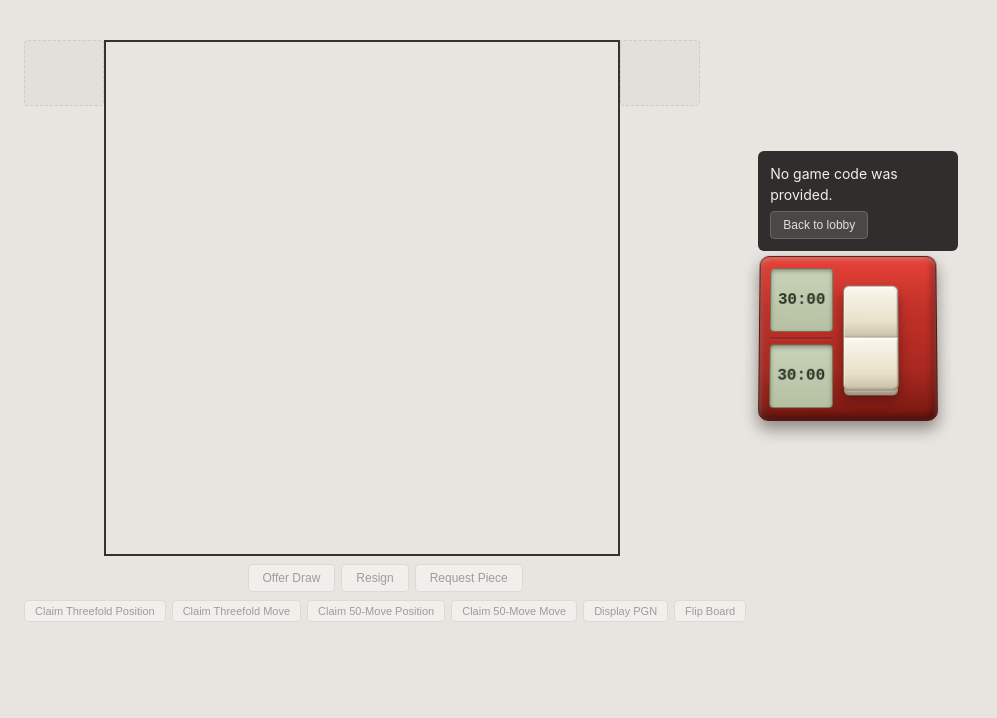
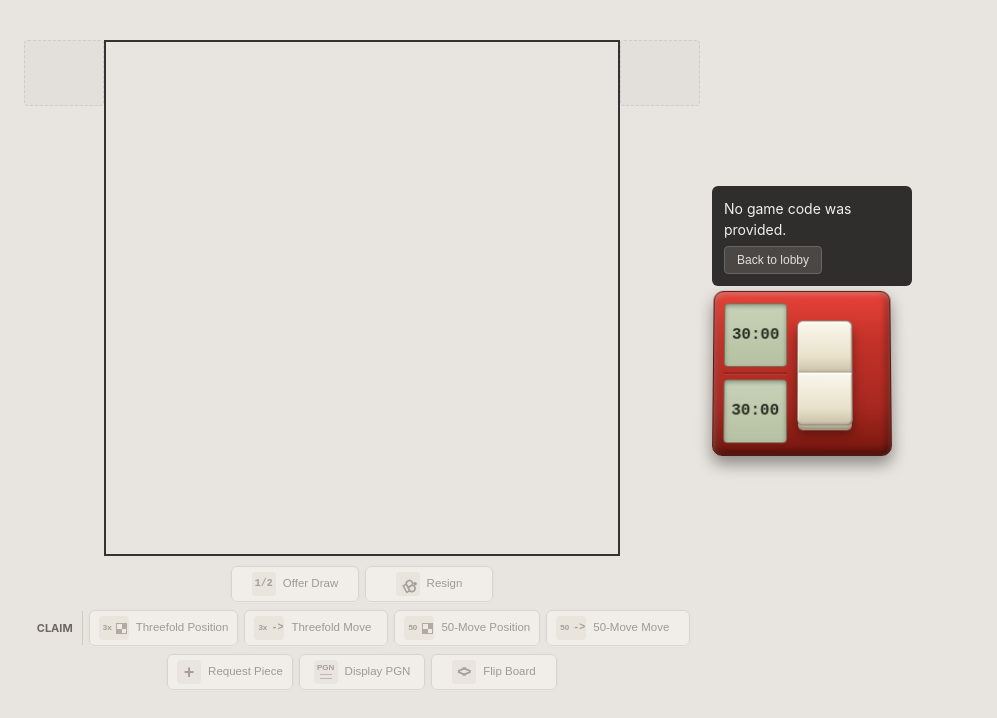
Before and after one commit to dlbbld/otb-chess, a website: page static/game.html in a window 1280 px wide. Shown: the whole page, without its empty margins (0-997 px from the left). Drawn offline with Linux system fonts and the light colour scheme; no server answers.

Commit message:
Polish claim controls

```diff
--- a/static/css/game.css
+++ b/static/css/game.css
@@ -524,14 +524,6 @@
   margin-bottom: 10px;
 }
 
-/* === Action Buttons (below the board) === */
-.action-buttons {
-  display: flex;
-  gap: 6px;
-  flex-wrap: wrap;
-  justify-content: center;
-}
-
 .action-btn {
   padding: 6px 14px;
   border: 1px solid #ccc;
@@ -551,16 +543,207 @@
   cursor: not-allowed;
 }
 
-.claim-buttons {
+/* === Board controls (below the board) === */
+.board-controls {
+  display: flex;
+  flex-direction: column;
+  gap: 6px;
+  max-width: 100%;
+}
+
+.control-row {
   display: flex;
   gap: 6px;
   flex-wrap: wrap;
   justify-content: center;
+  align-items: center;
 }
 
-.small-btn {
+.game-actions {
+  padding-top: 2px;
+}
+
+.claim-section {
+  padding: 2px 0;
+}
+
+.utility-actions {
+  padding-bottom: 1px;
+}
+
+.control-label {
+  min-height: 34px;
+  display: flex;
+  align-items: center;
+  padding: 0 9px 0 3px;
+  border-right: 1px solid #d2c7bc;
+  color: #6f665e;
   font-size: 11px;
-  padding: 4px 10px;
+  font-weight: 700;
+  line-height: 1;
+  text-transform: uppercase;
+}
+
+.control-btn {
+  min-height: 36px;
+  padding: 5px 9px;
+  display: inline-flex;
+  align-items: center;
+  justify-content: center;
+  gap: 7px;
+  background: #fffdfa;
+  border-color: #c8beb3;
+  border-radius: 6px;
+  color: #302e2c;
+  box-shadow: 0 1px 0 rgba(255,255,255,0.7), 0 1px 3px rgba(55,45,36,0.10);
+  white-space: nowrap;
+}
+
+.control-btn:hover:not(:disabled) {
+  background: #f2e8dc;
+  border-color: #b89d83;
+}
+
+.game-actions .control-btn {
+  min-width: 128px;
+}
+
+.claim-btn {
+  min-width: 144px;
+  justify-content: flex-start;
+}
+
+.utility-btn {
+  min-width: 126px;
+}
+
+.btn-label {
+  font-size: 11.5px;
+  line-height: 1;
+}
+
+.btn-icon {
+  width: 24px;
+  height: 24px;
+  flex: 0 0 24px;
+  display: inline-flex;
+  align-items: center;
+  justify-content: center;
+  position: relative;
+  border-radius: 4px;
+  background: #ede6dd;
+  color: #433a32;
+  font-size: 10px;
+  font-weight: 800;
+  line-height: 1;
+}
+
+.icon-draw {
+  font-family: "Courier New", monospace;
+  font-size: 10px;
+}
+
+.icon-resign {
+  font-family: "Segoe UI Symbol", "Noto Sans Symbols", serif;
+}
+
+.icon-resign::before {
+  content: "♔";
+  display: block;
+  font-size: 18px;
+  transform: rotate(62deg);
+  transform-origin: 50% 70%;
+}
+
+.icon-stop {
+  color: #8f2f29;
+}
+
+.icon-piece {
+  font-size: 18px;
+}
+
+.icon-pgn {
+  align-items: flex-start;
+  padding-top: 4px;
+  font-size: 8px;
+  letter-spacing: 0;
+}
+
+.icon-pgn::after {
+  content: "";
+  position: absolute;
+  left: 6px;
+  right: 6px;
+  bottom: 5px;
+  height: 1px;
+  background: currentColor;
+  box-shadow: 0 -4px 0 currentColor;
+  opacity: 0.65;
+}
+
+.icon-flip::before,
+.icon-flip::after {
+  position: absolute;
+  font-size: 16px;
+  line-height: 1;
+}
+
+.icon-flip::before {
+  content: "<";
+  left: 5px;
+}
+
+.icon-flip::after {
+  content: ">";
+  right: 5px;
+}
+
+.claim-icon {
+  width: 30px;
+  flex-basis: 30px;
+  gap: 2px;
+  background: #ece4d9;
+}
+
+.claim-rule {
+  width: 14px;
+  text-align: center;
+  font-size: 8px;
+  font-weight: 900;
+}
+
+.claim-kind {
+  width: 11px;
+  height: 11px;
+  display: inline-flex;
+  align-items: center;
+  justify-content: center;
+}
+
+.icon-board {
+  border: 1px solid #5f554b;
+  background:
+    linear-gradient(45deg, #5f554b 25%, transparent 25%, transparent 75%, #5f554b 75%),
+    linear-gradient(45deg, #5f554b 25%, transparent 25%, transparent 75%, #5f554b 75%);
+  background-color: #f8f1e7;
+  background-position: 0 0, 5px 5px;
+  background-size: 10px 10px;
+}
+
+.icon-move {
+  font-family: "Courier New", monospace;
+  font-size: 10px;
+}
+
+@media (max-width: 900px) {
+  .control-label {
+    flex-basis: 100%;
+    justify-content: center;
+    min-height: 18px;
+    padding: 0;
+    border-right: 0;
+  }
 }
 
 /* === Inline panels === */
--- a/static/game.html
+++ b/static/game.html
@@ -31,21 +31,73 @@
         <div class="game-banner" id="gameBanner" style="display:none;"></div>
       </div>
 
-      <!-- Action buttons below the board -->
-      <div class="action-buttons">
-        <button id="abortBtn" class="action-btn" style="display:none;">Abort Game</button>
-        <button id="offerDrawBtn" class="action-btn" disabled>Offer Draw</button>
-        <button id="resignBtn" class="action-btn" disabled>Resign</button>
-        <button id="requestPieceBtn" class="action-btn" disabled>Request Piece</button>
-      </div>
+      <!-- Controls below the board -->
+      <div class="board-controls">
+        <div class="control-row game-actions" aria-label="Game actions">
+          <button id="abortBtn" class="action-btn control-btn" style="display:none;">
+            <span class="btn-icon icon-stop" aria-hidden="true">!</span>
+            <span class="btn-label">Abort Game</span>
+          </button>
+          <button id="offerDrawBtn" class="action-btn control-btn" disabled title="Offer Draw">
+            <span class="btn-icon icon-draw" aria-hidden="true">1/2</span>
+            <span class="btn-label">Offer Draw</span>
+          </button>
+          <button id="resignBtn" class="action-btn control-btn" disabled title="Resign">
+            <span class="btn-icon icon-resign" aria-hidden="true"></span>
+            <span class="btn-label">Resign</span>
+          </button>
+        </div>
 
-      <div class="claim-buttons">
-        <button id="claimThreefoldOnBoardBtn" class="action-btn small-btn" disabled>Claim Threefold Position</button>
-        <button id="claimThreefoldWithMoveBtn" class="action-btn small-btn" disabled>Claim Threefold Move</button>
-        <button id="claimFiftyMoveOnBoardBtn" class="action-btn small-btn" disabled>Claim 50-Move Position</button>
-        <button id="claimFiftyMoveWithMoveBtn" class="action-btn small-btn" disabled>Claim 50-Move Move</button>
-        <button id="exportPgnBtn" class="action-btn small-btn">Display PGN</button>
-        <button id="flipBoardBtn" class="action-btn small-btn">Flip Board</button>
+        <div class="control-row claim-section" aria-label="Draw claims">
+          <div class="control-label">Claim</div>
+          <button id="claimThreefoldOnBoardBtn" class="action-btn control-btn claim-btn" disabled
+              title="Claim threefold repetition on the current position">
+            <span class="btn-icon claim-icon" aria-hidden="true">
+              <span class="claim-rule">3x</span>
+              <span class="claim-kind icon-board"></span>
+            </span>
+            <span class="btn-label">Threefold Position</span>
+          </button>
+          <button id="claimThreefoldWithMoveBtn" class="action-btn control-btn claim-btn" disabled
+              title="Claim threefold repetition with a move">
+            <span class="btn-icon claim-icon" aria-hidden="true">
+              <span class="claim-rule">3x</span>
+              <span class="claim-kind icon-move">-></span>
+            </span>
+            <span class="btn-label">Threefold Move</span>
+          </button>
+          <button id="claimFiftyMoveOnBoardBtn" class="action-btn control-btn claim-btn" disabled
+              title="Claim the 50-move rule on the current position">
+            <span class="btn-icon claim-icon" aria-hidden="true">
+              <span class="claim-rule">50</span>
+              <span class="claim-kind icon-board"></span>
+            </span>
+            <span class="btn-label">50-Move Position</span>
+          </button>
+          <button id="claimFiftyMoveWithMoveBtn" class="action-btn control-btn claim-btn" disabled
+              title="Claim the 50-move rule with a move">
+            <span class="btn-icon claim-icon" aria-hidden="true">
+              <span class="claim-rule">50</span>
+              <span class="claim-kind icon-move">-></span>
+            </span>
+            <span class="btn-label">50-Move Move</span>
+          </button>
+        </div>
+
+        <div class="control-row utility-actions" aria-label="Board utilities">
+          <button id="requestPieceBtn" class="action-btn control-btn utility-btn" disabled title="Request Piece">
+            <span class="btn-icon icon-piece" aria-hidden="true">+</span>
+            <span class="btn-label">Request Piece</span>
+          </button>
+          <button id="exportPgnBtn" class="action-btn control-btn utility-btn" title="Display PGN">
+            <span class="btn-icon icon-pgn" aria-hidden="true">PGN</span>
+            <span class="btn-label">Display PGN</span>
+          </button>
+          <button id="flipBoardBtn" class="action-btn control-btn utility-btn" title="Flip Board">
+            <span class="btn-icon icon-flip" aria-hidden="true"></span>
+            <span class="btn-label">Flip Board</span>
+          </button>
+        </div>
       </div>
       <div class="app-version board-version" data-app-version></div>
     </div>
```
Also changed, not shown: tasks.md (+6 -0 lines), tests/e2e/claims.spec.ts (+6 -3 lines), tests/e2e/controls-layout.spec.ts (added, +44 -0 lines), 3 other files.
